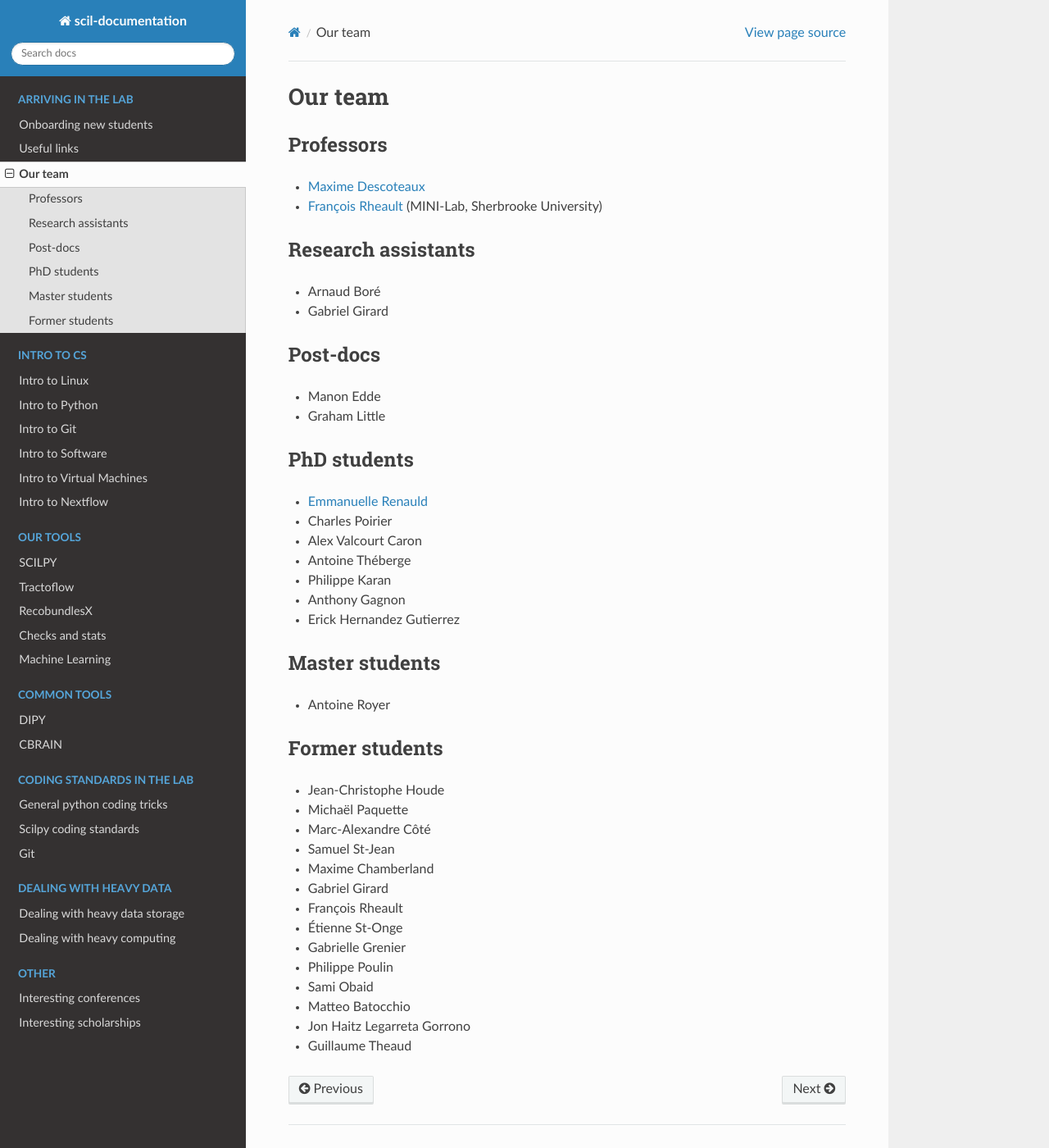
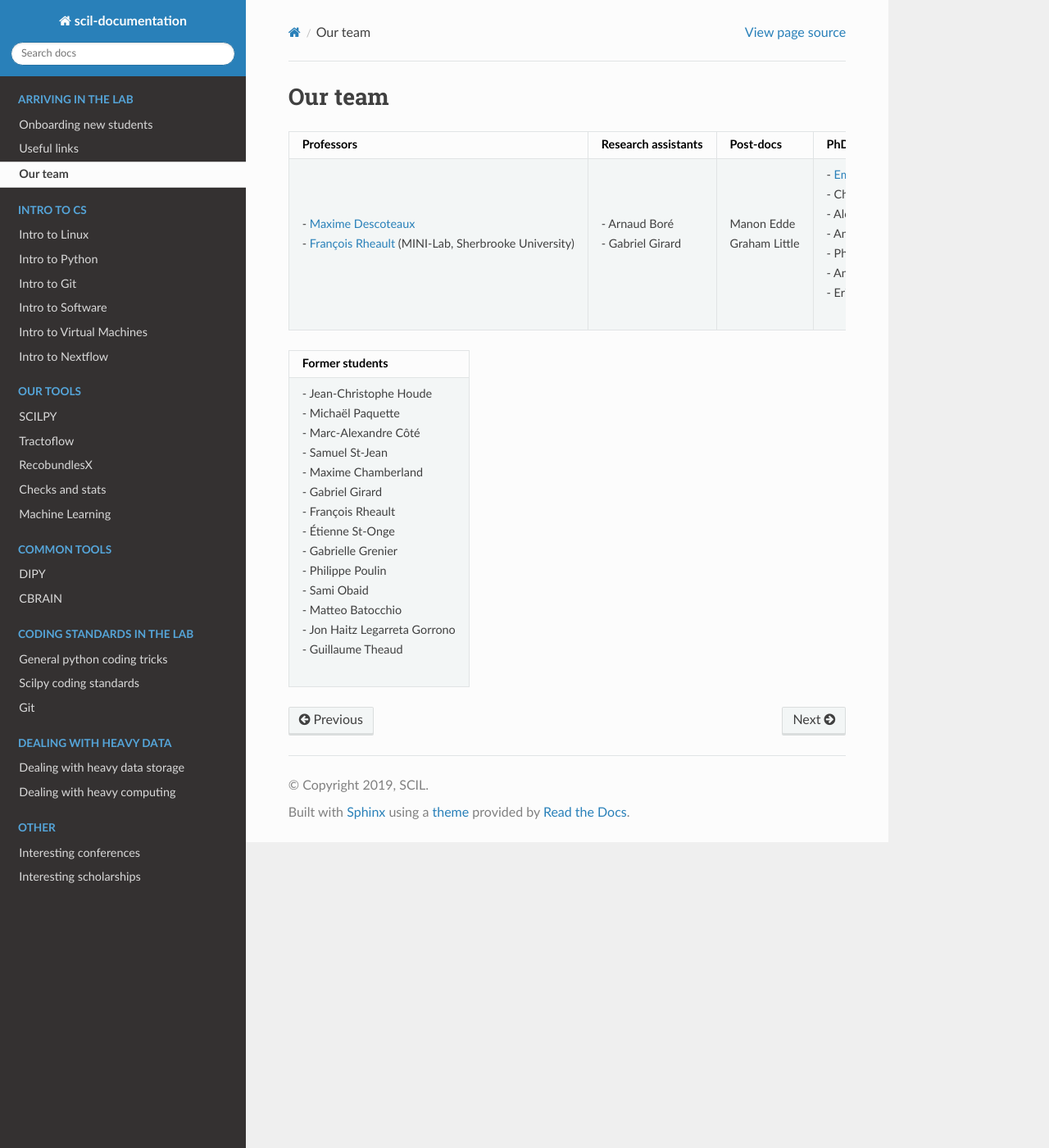
Before and after one commit to scilus/scil-documentation, a Sphinx documentation site: the page built from source/arriving/our_team.rst, in a window 1280 px wide and 1400 px high. Shown: the whole window at 82% size. Built offline with Sphinx 7.4.7 and the Read the Docs theme 2.0.0, drawn with Linux system fonts in a browser that asks for light colours; some of the changed lines change nothing that is shown.

Commit message:
to table

```diff
--- a/source/arriving/our_team.rst
+++ b/source/arriving/our_team.rst
@@ -2,55 +2,46 @@
 Our team
 ========
 
-Professors
-----------
+.. list-table::
+   :widths: 20 20 20 20 20
+   :header-rows: 1
 
-- `Maxime Descoteaux <https://www.usherbrooke.ca/informatique/nous-joindre/personnel/corps-professoral/professeurs/maxime-descoteaux>`_
-- `François Rheault <https://www.usherbrooke.ca/informatique/nous-joindre/personnel/corps-professoral/professeurs/francois-rheault>`_ (MINI-Lab, Sherbrooke University)
+   * - Professors
+     - Research assistants
+     - Post-docs
+     - PhD students
+     - Master students
+   * - | - `Maxime Descoteaux <https://www.usherbrooke.ca/informatique/nous-joindre/personnel/corps-professoral/professeurs/maxime-descoteaux>`_
+       | - `François Rheault <https://www.usherbrooke.ca/informatique/nous-joindre/personnel/corps-professoral/professeurs/francois-rheault>`_ (MINI-Lab, Sherbrooke University)
+     - | - Arnaud Boré
+       | - Gabriel Girard
+     - | Manon Edde
+       | Graham Little
+     - | - `Emmanuelle Renauld <https://sites.google.com/site/renauldemmanuelle/home>`_
+       | - Charles Poirier
+       | - Alex Valcourt Caron
+       | - Antoine Théberge
+       | - Philippe Karan
+       | - Anthony Gagnon
+       | - Erick Hernandez Gutierrez
+     - Antoine Royer
 
-Research assistants
--------------------
+.. list-table::
+   :widths: 100
+   :header-rows: 1
 
-- Arnaud Boré
-- Gabriel Girard
-
-Post-docs
----------
-
-- Manon Edde
-- Graham Little
-
-PhD students
-------------
-
-- `Emmanuelle Renauld <https://sites.google.com/site/renauldemmanuelle/home>`_
-- Charles Poirier
-- Alex Valcourt Caron
-- Antoine Théberge
-- Philippe Karan
-- Anthony Gagnon
-- Erick Hernandez Gutierrez
-
-Master students
----------------
-
-- Antoine Royer
-
-
-Former students
----------------
-
-- Jean-Christophe Houde
-- Michaël Paquette
-- Marc-Alexandre Côté
-- Samuel St-Jean
-- Maxime Chamberland
-- Gabriel Girard
-- François Rheault
-- Étienne St-Onge
-- Gabrielle Grenier
-- Philippe Poulin
-- Sami Obaid
-- Matteo Batocchio
-- Jon Haitz Legarreta Gorrono
-- Guillaume Theaud
+   * - Former students
+   * - | - Jean-Christophe Houde
+       | - Michaël Paquette
+       | - Marc-Alexandre Côté
+       | - Samuel St-Jean
+       | - Maxime Chamberland
+       | - Gabriel Girard
+       | - François Rheault
+       | - Étienne St-Onge
+       | - Gabrielle Grenier
+       | - Philippe Poulin
+       | - Sami Obaid
+       | - Matteo Batocchio
+       | - Jon Haitz Legarreta Gorrono
+       | - Guillaume Theaud
```
